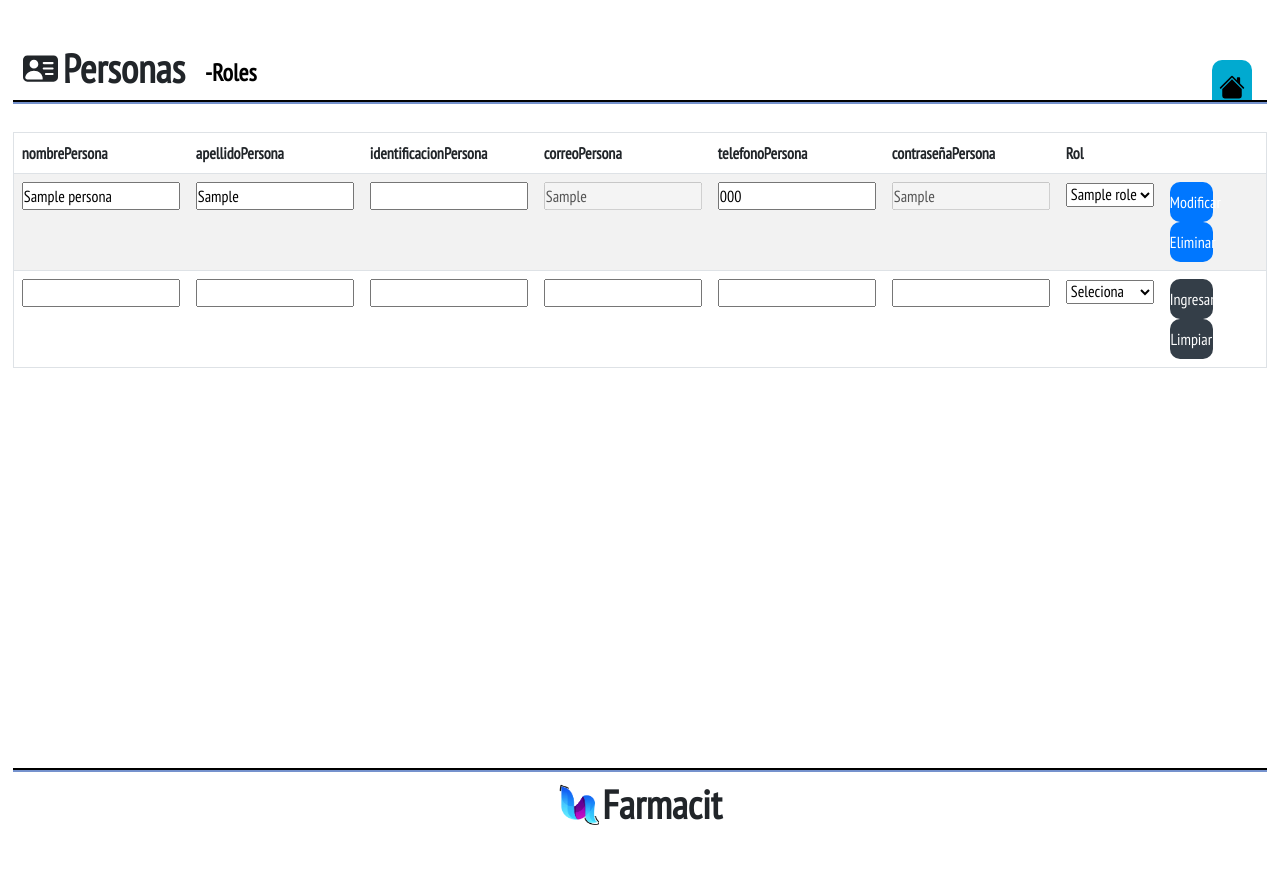
After one commit to JefersonLeandro/Farmacit, a Flask app: page /area_administracion/personas in a window 1280 px wide. The commit adds this page. Run offline with Flask 2, Linux system fonts and the light colour scheme; tables that the repository leaves empty hold one stand-in row (values such as "Sample post"); some libraries are stand-ins or nearby versions.

Commit message:
se termino el crud de las personas y a su vez el roles

```diff
--- a/app/__init__.py
+++ b/app/__init__.py
@@ -6,7 +6,7 @@ from flask import Flask
 import os
 from app.routes import index_routes
 from app.routes.autenticacion_routes import crear_cuenta_routes, login_routes
-from app.routes.area_Administracion_routes import index_routes as administracion_index_routes , farmacias_routes
+from app.routes.area_Administracion_routes import index_routes as administracion_index_routes , farmacias_routes , personas_routes , roles_routes
 
 
 login_manager = LoginManager()
@@ -35,5 +35,7 @@ def create_app():
     app.register_blueprint(crear_cuenta_routes.bp)
     app.register_blueprint(administracion_index_routes.bp)
     app.register_blueprint(farmacias_routes.bp)
+    app.register_blueprint(personas_routes.bp)
+    app.register_blueprint(roles_routes.bp)
 
     return app
--- a/app/models/Persona.py
+++ b/app/models/Persona.py
@@ -11,7 +11,7 @@ class Persona (db.Model, UserMixin):
     correoPersona = db.Column(db.String(255), nullable=False)
     telefonoPersona = db.Column(db.String(15), nullable=False)
     contrasenaPersona = db.Column(db.String, nullable=False)
-    idRol = db.Column(db.Integer, db.ForeignKey('Roles.idRol'))
+    idRol =db.Column(db.Integer, db.ForeignKey('Roles.idRol'))
 
     def get_id(self):
         return str(self.idPersona)
--- a/app/models/Rol.py
+++ b/app/models/Rol.py
@@ -2,5 +2,5 @@ from app.extensiones import db
 
 class Rol (db.Model):
     __tablename__ = "Roles"
-    idRol = db.Column(db.Integer, primary_key=True)
+    idRol=db.Column(db.Integer, primary_key=True)
     nombreRol = db.Column(db.String(45), nullable=False)
--- a/app/routes/__init__.py
+++ b/app/routes/__init__.py
@@ -3,4 +3,4 @@ bp = Blueprint('main', __name__)
 
 from app.routes import index_routes
 from app.routes.autenticacion_routes import crear_cuenta_routes , login_routes
-from app.routes.area_Administracion_routes import index_routes as administracion_index_routes , farmacias_routes
+from app.routes.area_Administracion_routes import index_routes as administracion_index_routes , farmacias_routes , personas_routes , roles_routes
--- /dev/null
+++ b/app/routes/area_Administracion_routes/personas_routes.py
@@ -0,0 +1,72 @@
+from flask import Blueprint, render_template, request , redirect, url_for
+from app.models import Persona , Rol
+from flask_bcrypt import Bcrypt
+from app import db
+
+bp = Blueprint('bp_personas', __name__)
+
+@bp.route('/area_administracion/personas' , methods=['POST', 'GET'])
+def index():
+    # listar
+    roles  = Rol.query.all()
+    personas = Persona.query.all()
+    return render_template('/areaAdministracion/personas.html' , personas=personas , roles=roles)
+
+
+
+@bp.route('/area_administracion/personas/acciones', methods=['POST'])
+def acciones():
+
+    if request.method == 'POST':
+
+        idPersona = request.form['fIdPersona']
+        accion = request.form['fAccion']
+
+        if accion == "Ingresar":
+          insertar()
+        elif accion == "Modificar":
+          modificar(idPersona)
+
+        elif accion == "Eliminar":
+         eliminar(idPersona)
+
+
+    return redirect(url_for('bp_personas.index'))
+
+
+def insertar():
+
+    bcrypt = Bcrypt()
+
+    nombrePersona = request.form['fNombrePersona']
+    apellidoPersona = request.form['fApellidoPersona']
+    identificacionPersona = request.form['fIdentificacionPersona']
+    correoPersona =  request.form['fCorreoPersona']
+    telefonoPersona =  request.form['fTelefonoPersona']
+    contrasenaPersona =  request.form['fContrasenaPersona']
+    idRol =request.form['fIdRol']
+
+    hashedContrasena = bcrypt.generate_password_hash(contrasenaPersona).decode('utf-8')
+    nuevaPersona = Persona(idPersona= None, nombrePersona=nombrePersona, apellidoPersona = apellidoPersona, identificacionPersona = identificacionPersona, correoPersona = correoPersona, telefonoPersona = telefonoPersona, contrasenaPersona = hashedContrasena , idRol = idRol)
+    db.session.add(nuevaPersona)
+    db.session.commit()
+
+def modificar(idPersona):
+
+    persona = Persona.query.get_or_404(idPersona)
+
+    persona.nombrePersona = request.form['fNombrePersona']
+    persona.apellidoPersona = request.form['fApellidoPersona']
+    persona.identificacionPersona = request.form['fIdentificacionPersona']
+    persona.telefonoPersona =  request.form['fTelefonoPersona']
+    persona.idRol=request.form['fIdRol']
+
+    db.session.commit()
+
+
+
+def eliminar(idPersona):
+
+    persona = Persona.query.get_or_404(idPersona)
+    db.session.delete(persona)
+    db.session.commit()
--- a/app/templates/areaAdministracion/farmacias.html
+++ b/app/templates/areaAdministracion/farmacias.html
@@ -5,7 +5,7 @@
     <meta charset="UTF-8">
     <meta http-equiv="X-UA-Compatible" content="IE=edge">
     <meta name="viewport" content="width=device-width, initial-scale=1.0">
-    <title>Datos Farmacias</title>
+    <title>Farmacias</title>
     <link rel="stylesheet" href="{{ url_for('static', filename='styles/style.css') }}">
     <link rel="stylesheet" href="{{ url_for('static', filename='bootstrap-5.3.0/css/bootstrap.css') }}">
 </head>
--- a/app/templates/areaAdministracion/index.html
+++ b/app/templates/areaAdministracion/index.html
@@ -67,7 +67,7 @@
                                 </div>
                                 <div class="buttonAb">
                                     <div class="buttonAF">
-                                        <a href="controladorDireccionamiento?opcion=datosPersona">
+                                        <a href="{{url_for('bp_personas.index')}}">
                                             <h3>Personas</h3>
                                         </a>
                                     </div>
--- /dev/null
+++ b/app/templates/areaAdministracion/personas.html
@@ -0,0 +1,162 @@
+<!DOCTYPE html>
+<html lang="en">
+
+<head>
+    <meta charset="UTF-8">
+    <meta http-equiv="X-UA-Compatible" content="IE=edge">
+    <meta name="viewport" content="width=device-width, initial-scale=1.0">
+    <title>Personas</title>
+    <link rel="stylesheet" href="{{ url_for('static', filename='styles/style.css') }}">
+    <link rel="stylesheet" href="{{ url_for('static', filename='bootstrap-5.3.0/css/bootstrap.css') }}">
+</head>
+
+
+<body>
+    <main id="mainVDF">
+        <div id="divVG">
+            <div id="tituloF">
+                <div id="cotenedorVDF">
+                    <svg xmlns="http://www.w3.org/2000/svg" width="35" height="35" fill="currentColor"
+                        class="bi bi-person-vcard-fill" viewBox="0 0 16 16">
+                        <path
+                            d="M0 4a2 2 0 0 1 2-2h12a2 2 0 0 1 2 2v8a2 2 0 0 1-2 2H2a2 2 0 0 1-2-2V4Zm9 1.5a.5.5 0 0 0 .5.5h4a.5.5 0 0 0 0-1h-4a.5.5 0 0 0-.5.5ZM9 8a.5.5 0 0 0 .5.5h4a.5.5 0 0 0 0-1h-4A.5.5 0 0 0 9 8Zm1 2.5a.5.5 0 0 0 .5.5h3a.5.5 0 0 0 0-1h-3a.5.5 0 0 0-.5.5Zm-1 2C9 10.567 7.21 9 5 9c-2.086 0-3.8 1.398-3.984 3.181A1 1 0 0 0 2 13h6.96c.026-.163.04-.33.04-.5ZM7 6a2 2 0 1 0-4 0 2 2 0 0 0 4 0Z" />
+                    </svg>
+                </div>
+                <div id="contenedorH1" class="Separar">
+                    <h1>Personas</h1>
+                </div>
+                <div class="subTituloT" style="display: flex; align-items: end; padding-bottom: 4px; margin-left: 20px; width: auto;">
+                    <a href="{{url_for('bp_roles.index')}}">
+                    <h4>-Roles</h4>
+                    </a>
+                </div>
+                <div id="iconsAV">
+                    <div class="divMv">
+                        <a href="#">
+                            <svg xmlns="http://www.w3.org/2000/svg" width="26" height="26" fill="currentColor"
+                                class="bi bi-house-fill" viewBox="0 0 16 16">
+                                <path
+                                    d="M8.707 1.5a1 1 0 0 0-1.414 0L.646 8.146a.5.5 0 0 0 .708.708L8 2.207l6.646 6.647a.5.5 0 0 0 .708-.708L13 5.793V2.5a.5.5 0 0 0-.5-.5h-1a.5.5 0 0 0-.5.5v1.293L8.707 1.5Z" />
+                                <path d="m8 3.293 6 6V13.5a1.5 1.5 0 0 1-1.5 1.5h-9A1.5 1.5 0 0 1 2 13.5V9.293l6-6Z" />
+                            </svg>
+                        </a>
+                    </div>
+                </div>
+
+
+            </div>
+            <div class="lineaA"></div>
+            <div id="seccionGV">
+                <div class="seccionCVP">
+                    <table border="1" class="table  table-striped">
+
+                        <thead>
+                            <tr>
+                                <th scope="col">nombrePersona</th>
+                                <th scope="col">apellidoPersona</th>
+                                <th scope="col">identificacionPersona</th>
+                                <th scope="col">correoPersona</th>
+                                <th scope="col">telefonoPersona</th>
+                                <th scope="col">contraseñaPersona</th>
+                                <th scope="col">Rol</th>
+                                <th scope="col"></th>
+
+                            </tr>
+                        </thead>
+                        <tBody>
+
+
+                            {%for persona in personas %}
+
+                                <tr><form id="fModificarDatosPersona"  action="{{url_for('bp_personas.acciones')}}" method="post">
+                                    <td><input type="hidden" name="fIdPersona" value="{{ persona.idPersona }}">
+                                    <input type="text" name="fNombrePersona" value="{{ persona.nombrePersona }}"></td>
+                                <td><input type="text" name="fApellidoPersona" value="{{ persona.apellidoPersona }}"></td>
+                                <td><input type="number" name="fIdentificacionPersona" value="{{ persona.identificacionPersona }}"></td>
+                                <td><input type="email"  value="{{ persona.correoPersona }}" disabled ></td>
+                                <td><input type="number" name="fTelefonoPersona" value="{{ persona.telefonoPersona }}"></td>
+                                <td><input type="text"   value="{{ persona.contrasenaPersona }}" disabled ></td>
+
+                               <td>
+                                    <select name="fIdRol" required>
+
+                                        {% for rol in roles %}
+                                            {% if persona.idRol ==  rol.idRol  %}
+                                                <option value="{{persona.idRol}}"  selected>
+                                                {{rol.nombreRol}}
+                                                </option>
+                                            {%else : %}
+                                                <option value="{{rol.idRol}}" >
+                                                    {{rol.nombreRol}}
+                                                </option>
+                                            {% endif%}
+                                        {% endfor %}
+                                    </select>
+                                </td>
+
+                                <td>
+                                    <button type="submit" name="fAccion" value="Modificar" class="buttonEnviar2">Modificar</button>
+                                    <button type="submit" name="fAccion" value="Eliminar" class="buttonEnviar2">Eliminar</button>
+                                </td>
+                                </form></tr>
+                            {% endfor %}
+
+                            <tr>
+                                <form id="fIngresarPersona" action="{{url_for('bp_personas.acciones')}}" method="post">
+                                    <input type="hidden" name="fIdPersona" value="0">
+                                    <td><input type="text" name="fNombrePersona" required></td>
+                                    <td><input type="text" name="fApellidoPersona" required></td>
+                                    <td><input type="number" name="fIdentificacionPersona" required></td>
+                                    <td><input type="email" name="fCorreoPersona" required></td>
+                                    <td><input type="number" name="fTelefonoPersona" required></td>
+                                    <td><input type="text" name="fContrasenaPersona" required></td>
+
+                                        <td>
+                                            <select name='fIdRol'  required>
+                                            <option disabled selected>
+                                                Seleciona
+                                            </option>
+
+                                            {% for rol in roles %}
+                                            <option value="{{rol.idRol}}" >
+                                                {{rol.nombreRol}}
+                                            </option>
+                                            {% endfor %}
+                                        </select>
+                                        </td>
+                                    <td>
+                                        <button type="submit" name="fAccion" value="Ingresar" class="buttonEnviar">Ingresar</button>
+                                        <button type="reset"  value="Limpiar" class="buttonEnviar">Limpiar</button>
+                                    </td>
+
+                                </form>
+                            </tr>
+                        </tBody>
+
+                    </table>
+
+
+                </div>
+
+
+            </div>
+            <div class="lineaAF"></div>
+            <div id="tituloAbajo">
+                <div id="iconoAbajo">
+                    <img src="/static/imagenes/logoQ1.png" alt="logo" width="41px" height="41px">
+
+                </div>
+                <div id="tituloH">
+                    <h2>Farmacit</h2>
+                </div>
+
+            </div>
+
+        </div>
+
+
+    </main>
+
+</body>
+
+</html>
```
Also changed, not shown: app/routes/area_Administracion_routes/roles_routes.py (added, +52 -0 lines), app/templates/areaAdministracion/roles.html (added, +157 -0 lines).
